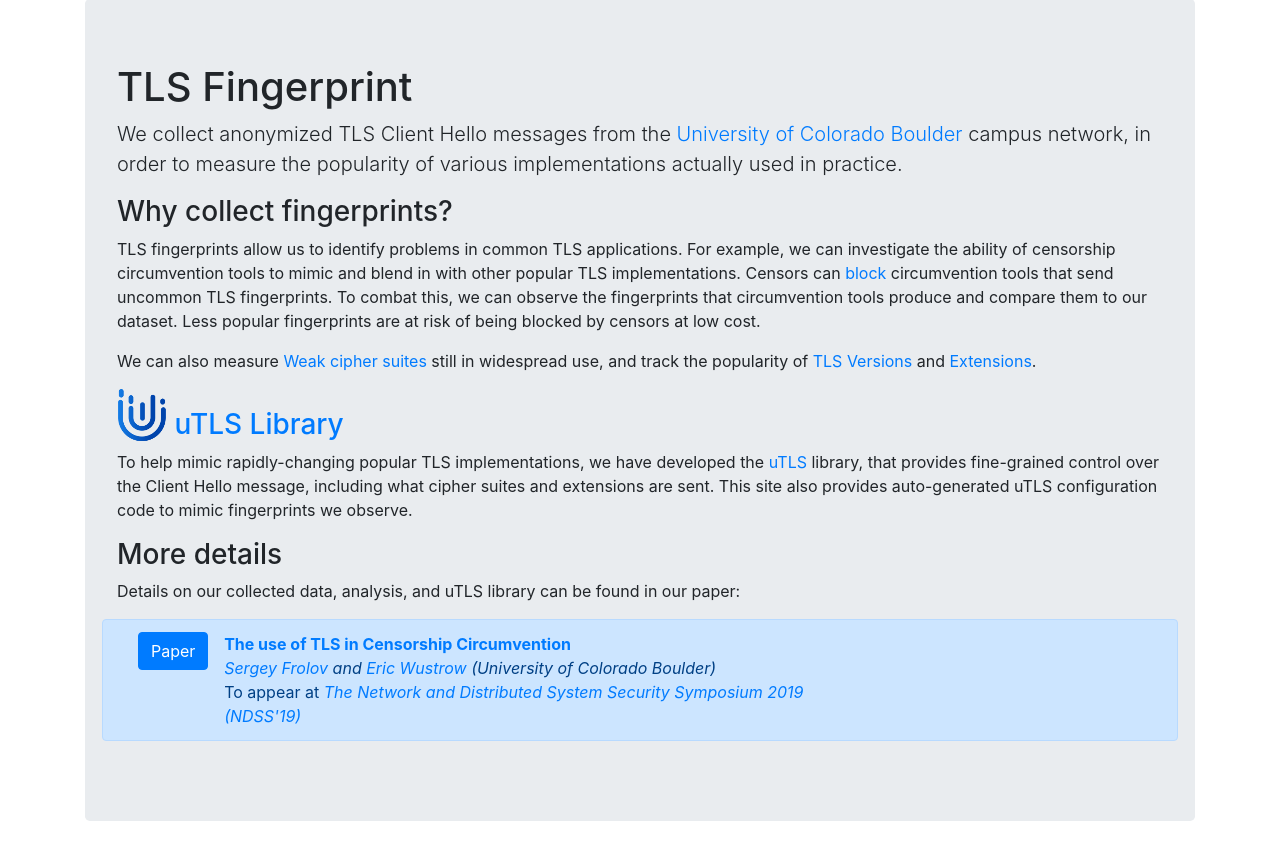
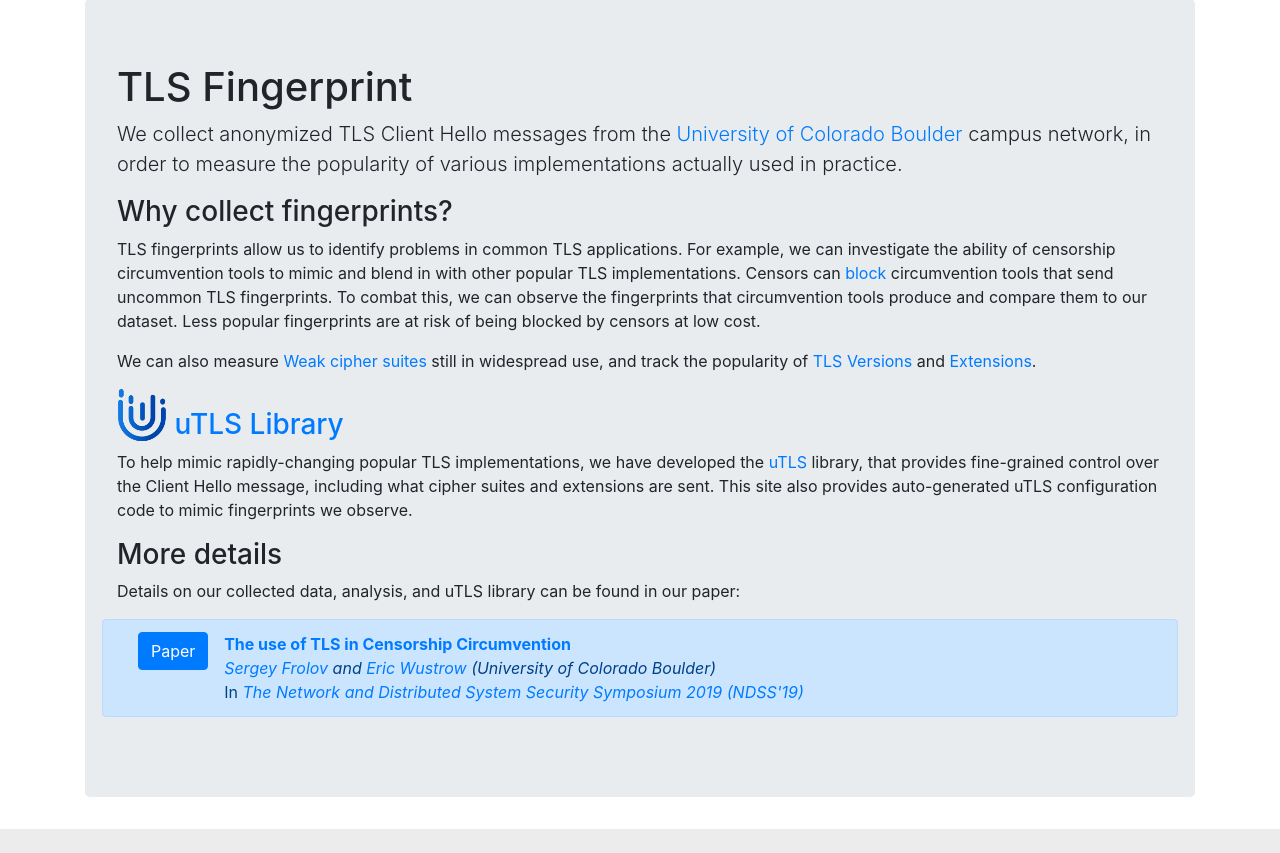
Before and after one commit to refraction-networking/tls-fingerprint, a Flask app: page / in a window 1280 px wide. Shown: the part 81-934 px from the top of the page. After the commit the page ends 910 px from the top, so only its background shows below. Run offline with Flask 2, Linux system fonts and the light colour scheme; some libraries are stand-ins or nearby versions.

Commit message:
Finally the paper appeared!

```diff
--- a/site/templates/index.html
+++ b/site/templates/index.html
@@ -58,7 +58,7 @@
          <div class="col-8">
         <a href="/static/frolov2019.pdf"><b>The use of TLS in Censorship Circumvention</b></a><br/>
         <i><a href="https://twitter.com/srfrolov">Sergey Frolov</a> and <a href="https://twitter.com/ewust">Eric Wustrow</a> (University of Colorado Boulder)</i></br>
-        To appear at <a href="https://www.ndss-symposium.org/ndss2019/">
+        In <a href="https://www.ndss-symposium.org/ndss2019/">
             <i>The Network and Distributed System Security Symposium 2019 (NDSS'19)</i></a>
          </div>
          </div>
```
